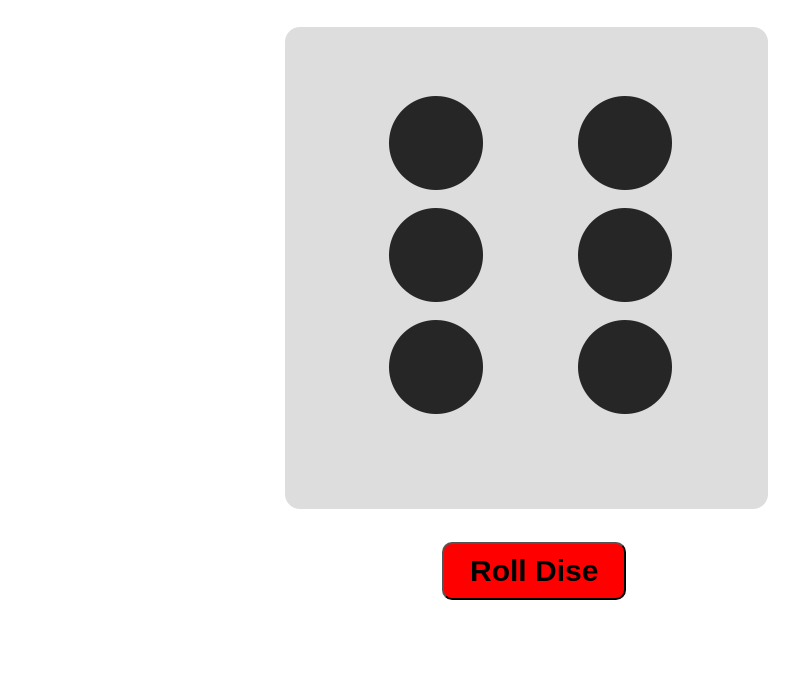
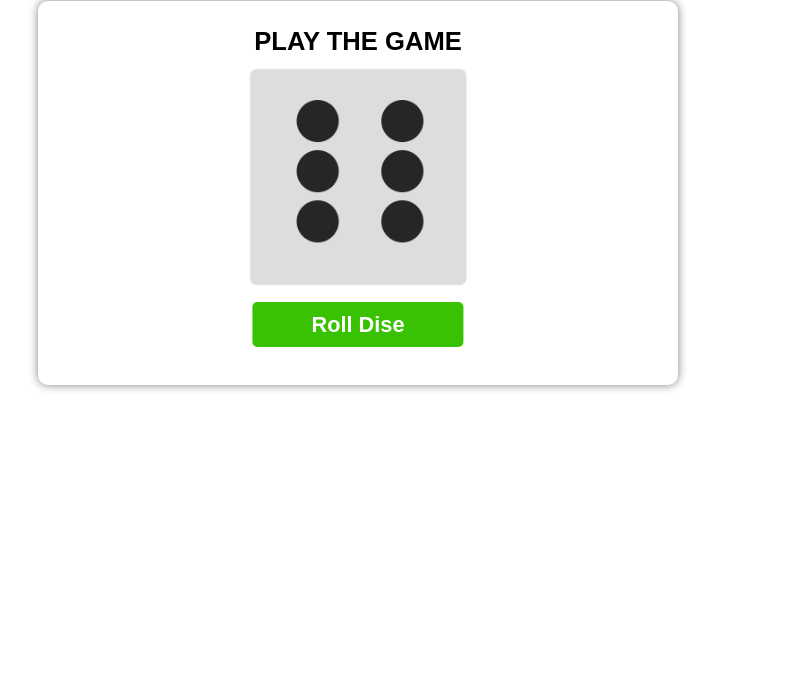
Before and after one commit to Noyon-Tech-Solution/007-Game-Project-007, a plain HTML site: page index.html in a window 1280 px wide. Shown: the part 101-800 px from the top of the page, without its empty margins (282-1081 px from the left). Drawn offline with Linux system fonts and the light colour scheme.

Commit message:
Noyon Tech Solution

```diff
--- a/index.html
+++ b/index.html
@@ -1,20 +1,20 @@
 <!DOCTYPE html>
 <html lang="en">
-
   <head>
     <meta charset="UTF-8" />
     <meta name="viewport" content="width=device-width, initial-scale=1.0" />
     <title>Ludo</title>
-  <link rel="stylesheet" href="style.css">
+    <link rel="stylesheet" href="style.css" />
     <!-- <link rel="shortcut icon" href="./img/1.png" type="image/x-icon"> -->
   </head>
 
   <body>
+    <div class="box">
       <h1>Play The Game</h1>
       <img id="ludo" src="img/6.png" alt="Ludo" /><br />
       <button onclick="rollDise()" id="btn">Roll Dise</button>
+    </div>
 
     <script src="script.js"></script>
   </body>
-
 </html>
--- a/style.css
+++ b/style.css
@@ -1,27 +1,59 @@
+* {
+  padding: 0;
+  margin: 0;
+  box-sizing: border-box;
+  font-family: Arial, Helvetica, sans-serif;
+}
+
+body {
+  width: 100%;
+  height: auto;
+}
+
+.box {
+  width: 50%;
+  height: 30vw;
+  margin: 8vw auto;
+  box-shadow: 0 0 10px gray;
+  position: relative;
+  border-radius: 10px;
+}
+
 h1 {
   text-align: center;
-  font-family: sans-serif;
-  font-size: 3rem;
+  font-size: 2vw;
   font-weight: bold;
+  position: absolute;
+  left: 50%;
+  top: 2vw;
+  transform: translateX(-50%);
+  text-transform: uppercase;
 }
 
 button {
-  font-size: 30px;
-  background-color: red;
-  color: black;
-  padding: 10px 26px;
-  border-radius: 10px;
+  font-size: 1.7vw;
+  background-color: rgb(56, 194, 2);
+  color: rgb(255, 255, 255);
+  width: 33%;
+  height: 3.5vw;
+  border-radius: 5px;
   font-weight: bold;
-  margin-top: 20px;
-  margin-left: 716px;
-  transition: 0.8s;
+  border: none;
+  transition: all 0.4s linear;
+  position: absolute;
+  bottom: 3vw;
+  left: 50%;
+  transform: translateX(-50%);
 }
 
 button:hover {
   background-color: black;
-  color: wheat;
 }
 
 img {
-  margin-left: 550px;
+  width: 35%;
+  position: absolute;
+  top: 5vw;
+  left: 50%;
+  transform: translateX(-50%);
 }
```
Also changed, not shown: script.js (line endings or trailing spaces). Lines whose indentation alone changed are shown as unchanged.
